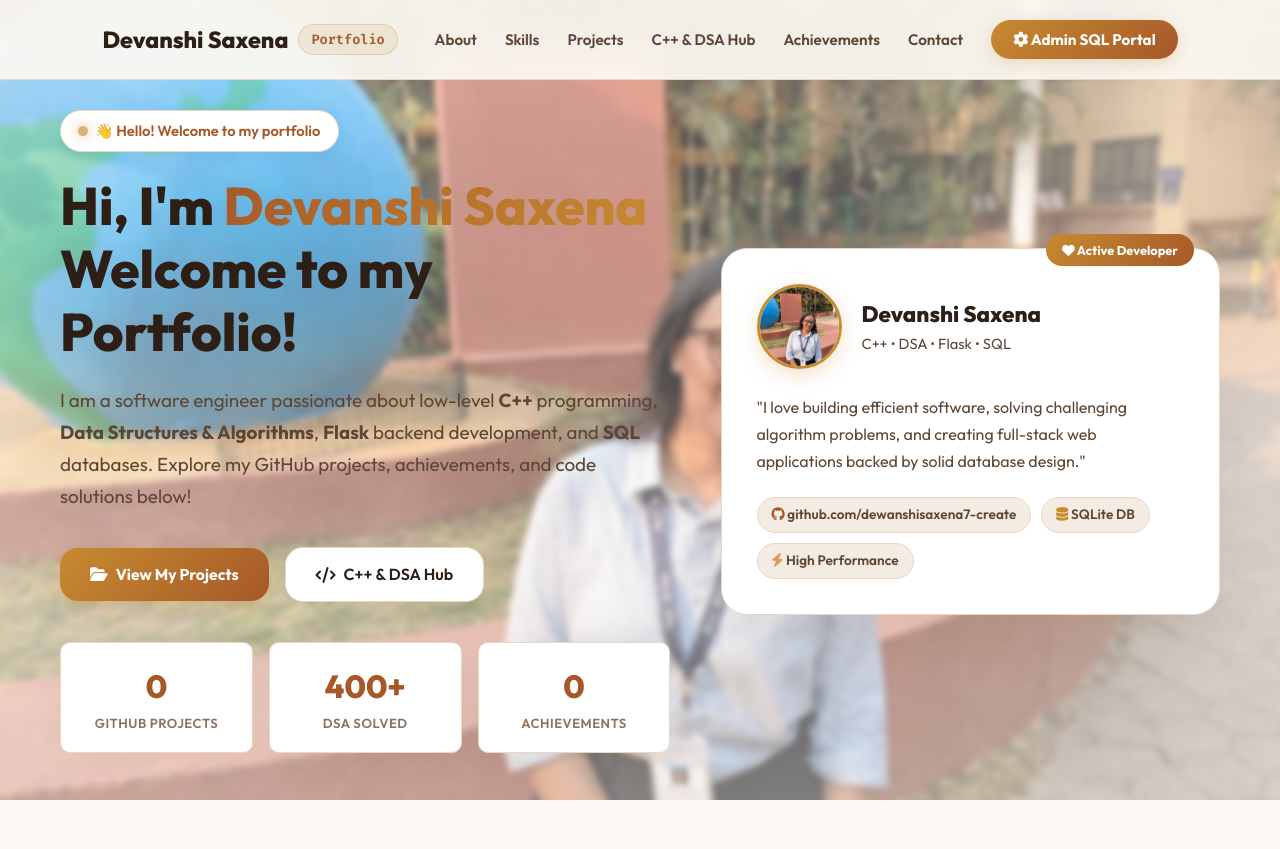
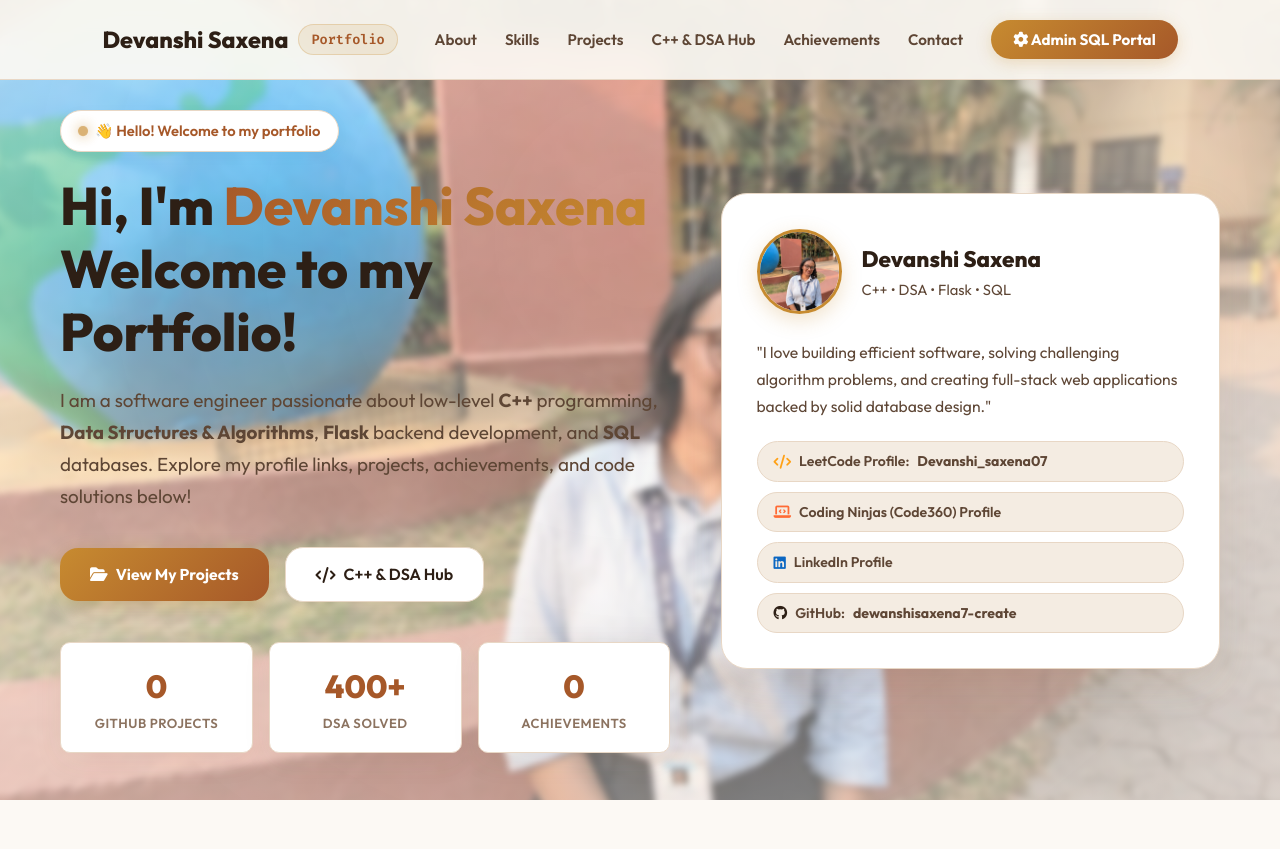
Before and after one commit to dewanshisaxena7-create/The-digital-resume-Devfolio, a Flask app: page / in a window 1280 px wide. Shown: the top 849 px of the page. Run offline with Flask 3, Linux system fonts and the light colour scheme.

Commit message:
Update profile links (LeetCode, Code360, LinkedIn, GitHub) and UI cleanup

```diff
--- a/static/css/style.css
+++ b/static/css/style.css
@@ -415,13 +415,29 @@ a:hover {
 }
 
 .chip-tag {
-    padding: 6px 14px;
+    padding: 8px 16px;
     background: var(--bg-secondary);
     border: 1px solid var(--border-color);
     border-radius: var(--radius-full);
-    font-size: 0.85rem;
+    font-size: 0.88rem;
     font-weight: 600;
     color: var(--text-secondary);
+    display: inline-flex;
+    align-items: center;
+    gap: 8px;
+}
+
+.chip-link {
+    transition: var(--transition);
+    cursor: pointer;
+}
+
+.chip-link:hover {
+    background: #ffffff;
+    border-color: var(--accent-gold);
+    color: var(--accent-brown);
+    transform: translateX(4px);
+    box-shadow: 0 4px 12px rgba(199, 139, 48, 0.15);
 }
 
 /* Skills Grid */
--- a/templates/index.html
+++ b/templates/index.html
@@ -16,7 +16,7 @@
                     Welcome to my Portfolio!
                 </h1>
                 <p class="hero-desc">
-                    I am a software engineer passionate about low-level <strong>C++</strong> programming, <strong>Data Structures & Algorithms</strong>, <strong>Flask</strong> backend development, and <strong>SQL</strong> databases. Explore my GitHub projects, achievements, and code solutions below!
+                    I am a software engineer passionate about low-level <strong>C++</strong> programming, <strong>Data Structures & Algorithms</strong>, <strong>Flask</strong> backend development, and <strong>SQL</strong> databases. Explore my profile links, projects, achievements, and code solutions below!
                 </p>
 
                 <div class="hero-btns">
@@ -45,12 +45,8 @@
                 </div>
             </div>
 
-            <!-- Profile Welcome Card with Devanshi's Uploaded Photo -->
+            <!-- Profile Welcome Card with Devanshi's Photo & Exact Social Links -->
             <div class="hero-welcome-card">
-                <div class="welcome-badge">
-                    <i class="fa-solid fa-heart"></i> Active Developer
-                </div>
-
                 <div class="welcome-avatar-wrapper">
                     <img src="{{ url_for('static', filename='images/devanshi.jpg') }}" alt="Devanshi Saxena" class="profile-photo-avatar">
                     <div class="welcome-intro">
@@ -59,14 +55,24 @@
                     </div>
                 </div>
 
-                <div style="font-size: 1rem; color: var(--text-secondary); line-height: 1.7; margin-bottom: 22px;">
+                <div style="font-size: 0.98rem; color: var(--text-secondary); line-height: 1.7; margin-bottom: 22px;">
                     "I love building efficient software, solving challenging algorithm problems, and creating full-stack web applications backed by solid database design."
                 </div>
 
-                <div class="welcome-tags">
-                    <span class="chip-tag"><i class="fa-brands fa-github" style="color: var(--accent-brown);"></i> github.com/dewanshisaxena7-create</span>
-                    <span class="chip-tag"><i class="fa-solid fa-database" style="color: var(--accent-gold);"></i> SQLite DB</span>
-                    <span class="chip-tag"><i class="fa-solid fa-bolt" style="color: var(--accent-sand);"></i> High Performance</span>
+                <!-- Social & Coding Profiles Bar -->
+                <div class="welcome-tags" style="display: flex; flex-direction: column; gap: 10px;">
+                    <a href="https://leetcode.com/u/Devanshi_saxena07/" target="_blank" class="chip-tag chip-link">
+                        <i class="fa-solid fa-code" style="color: #ffa116;"></i> LeetCode Profile: <strong>Devanshi_saxena07</strong>
+                    </a>
+                    <a href="https://www.naukri.com/code360/profile/1f841362-a8c9-438e-85fb-e26e30673641" target="_blank" class="chip-tag chip-link">
+                        <i class="fa-solid fa-laptop-code" style="color: #ff6b35;"></i> Coding Ninjas (Code360) Profile
+                    </a>
+                    <a href="https://www.linkedin.com/in/devanshi-s-228018312" target="_blank" class="chip-tag chip-link">
+                        <i class="fa-brands fa-linkedin" style="color: #0a66c2;"></i> LinkedIn Profile
+                    </a>
+                    <a href="https://github.com/dewanshisaxena7-create" target="_blank" class="chip-tag chip-link">
+                        <i class="fa-brands fa-github" style="color: var(--text-primary);"></i> GitHub: <strong>dewanshisaxena7-create</strong>
+                    </a>
                 </div>
             </div>
         </div>
@@ -269,18 +275,34 @@
 
                 <div style="display: flex; flex-direction: column; gap: 18px;">
                     <div style="display: flex; align-items: center; gap: 14px;">
-                        <i class="fa-brands fa-github" style="font-size: 1.5rem; color: var(--accent-brown);"></i>
+                        <i class="fa-solid fa-code" style="font-size: 1.4rem; color: #ffa116;"></i>
                         <div>
-                            <div style="font-size: 0.82rem; color: var(--text-muted);">GitHub Profile</div>
-                            <a href="https://github.com/dewanshisaxena7-create" target="_blank" style="font-weight: 700;">github.com/dewanshisaxena7-create</a>
+                            <div style="font-size: 0.82rem; color: var(--text-muted);">LeetCode</div>
+                            <a href="https://leetcode.com/u/Devanshi_saxena07/" target="_blank" style="font-weight: 700;">leetcode.com/u/Devanshi_saxena07</a>
                         </div>
                     </div>
 
                     <div style="display: flex; align-items: center; gap: 14px;">
-                        <i class="fa-solid fa-database" style="font-size: 1.5rem; color: var(--accent-gold);"></i>
+                        <i class="fa-solid fa-laptop-code" style="font-size: 1.4rem; color: #ff6b35;"></i>
                         <div>
-                            <div style="font-size: 0.82rem; color: var(--text-muted);">Database Backend</div>
-                            <span style="font-family: var(--font-mono); font-size: 0.92rem; color: var(--text-secondary);">SQLite (Flask SQLAlchemy)</span>
+                            <div style="font-size: 0.82rem; color: var(--text-muted);">Coding Ninjas (Code360)</div>
+                            <a href="https://www.naukri.com/code360/profile/1f841362-a8c9-438e-85fb-e26e30673641" target="_blank" style="font-weight: 700;">Code360 Profile</a>
+                        </div>
+                    </div>
+
+                    <div style="display: flex; align-items: center; gap: 14px;">
+                        <i class="fa-brands fa-linkedin" style="font-size: 1.4rem; color: #0a66c2;"></i>
+                        <div>
+                            <div style="font-size: 0.82rem; color: var(--text-muted);">LinkedIn</div>
+                            <a href="https://www.linkedin.com/in/devanshi-s-228018312" target="_blank" style="font-weight: 700;">linkedin.com/in/devanshi-s-228018312</a>
+                        </div>
+                    </div>
+
+                    <div style="display: flex; align-items: center; gap: 14px;">
+                        <i class="fa-brands fa-github" style="font-size: 1.4rem; color: var(--text-primary);"></i>
+                        <div>
+                            <div style="font-size: 0.82rem; color: var(--text-muted);">GitHub</div>
+                            <a href="https://github.com/dewanshisaxena7-create" target="_blank" style="font-weight: 700;">github.com/dewanshisaxena7-create</a>
                         </div>
                     </div>
                 </div>
```
